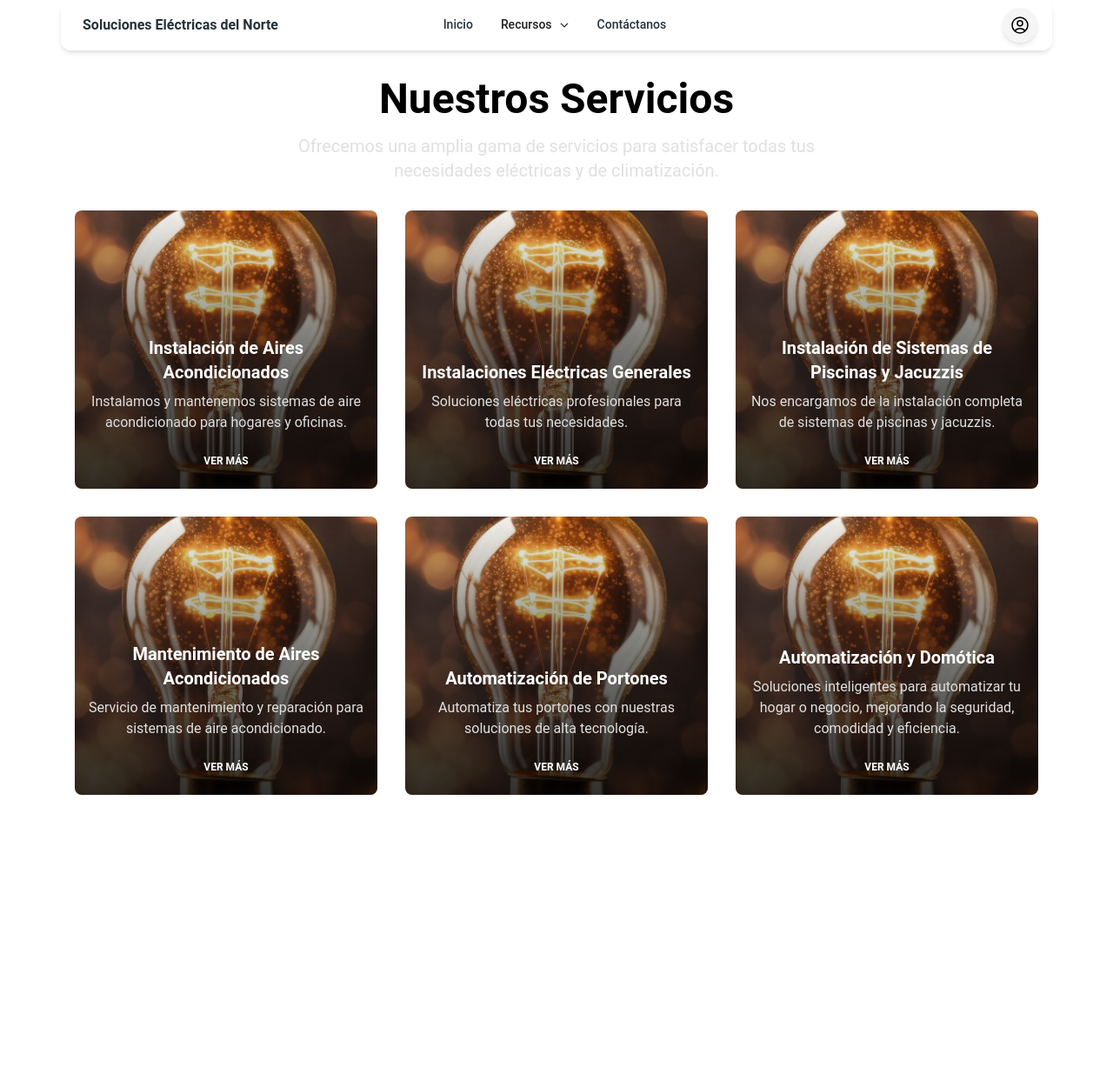
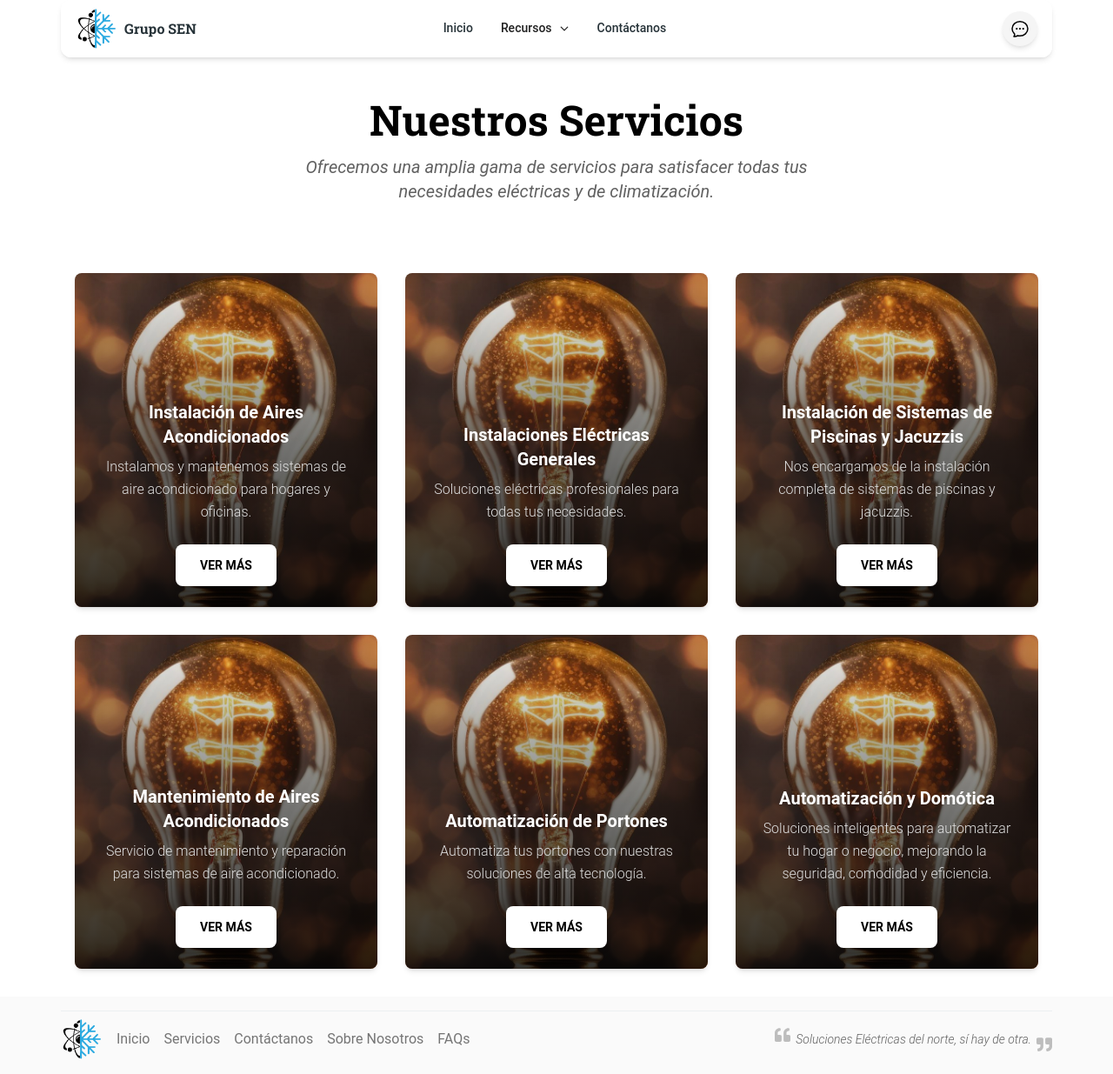
Before and after one commit to JosueMatamoros/soluciones_electricas, a React (Vite) app in the folder SolucionesElectricas/: page /servicios in a window 1280 px wide. Shown: the whole page at 87% size. Before the commit the page ends 914 px from the top, so only its background shows below. Built offline with nearby package versions, Linux system fonts and the light colour scheme.

Commit message:
feat: Add contact form and quote component

```diff
--- a/SolucionesElectricas/src/App.jsx
+++ b/SolucionesElectricas/src/App.jsx
@@ -2,12 +2,18 @@ import React from "react";
 import { BrowserRouter as Router } from "react-router-dom";
 import Routing from "./routes";
 import { NavbarWithMegaMenu } from "./shared/Header";
+import Footer from "./shared/Footer";
 
 function App() {
   return (
     <Router>
-      <NavbarWithMegaMenu />
-      <Routing />
+      <div className="flex flex-col min-h-screen">
+        <NavbarWithMegaMenu />
+        <div className="flex-grow">
+          <Routing />
+        </div>
+        <Footer />
+      </div>
     </Router>
   );
 }
--- a/SolucionesElectricas/src/components/BackgroundCard.jsx
+++ b/SolucionesElectricas/src/components/BackgroundCard.jsx
@@ -4,17 +4,18 @@ import {
   CardHeader,
   CardBody,
   Button,
+  Typography
 } from "@material-tailwind/react";
 import placeholderImage from "../assets/placeholder.webp";
 import { useNavigate } from 'react-router-dom';
 
 export default function BackgroundCard({ title, description, image = placeholderImage, path = "/" }) {
-  const navigate = useNavigate(); // Importa el hook useNavigate
+  const navigate = useNavigate();
 
   return (
     <Card
-      shadow={false}
-      className="relative h-80 w-full max-w-sm overflow-hidden text-center bg-darkGray rounded-lg"
+      shadow={true}
+      className="relative h-96 w-full max-w-sm overflow-hidden text-center rounded-lg transform transition duration-500 hover:scale-105 hover:shadow-2xl"
     >
       <CardHeader
         floated={false}
@@ -22,15 +23,21 @@ export default function BackgroundCard({ title, description, image = placeholder
         className="absolute inset-0 m-0 h-full w-full rounded-none bg-cover bg-center"
         style={{ backgroundImage: `url(${image})` }}
       >
-        {/* Overlay Gradiente */}
+        {/* Overlay con Gradiente para oscurecer la imagen */}
         <div className="absolute inset-0 bg-gradient-to-t from-black/80 via-black/50 to-transparent"></div>
       </CardHeader>
-      <CardBody className="absolute bottom-0 left-0 right-0 p-4 text-white">
-        <h2 className="text-xl font-bold mb-2">{title}</h2>
-        <p className="text-gray-300">{description}</p>
+      <CardBody className="absolute bottom-0 left-0 right-0 p-6 text-white">
+        {/* Título del Card */}
+        <Typography variant="h5" className="font-bold mb-2">
+          {title}
+        </Typography>
+        {/* Descripción con tipografía ajustada */}
+        <Typography variant="paragraph" className="text-gray-300">
+          {description}
+        </Typography>
         <Button
-          size="sm"
-          className="mt-4 bg-primary text-white hover:bg-primaryDark"
+          size="lg"
+          className="mt-6 bg-white text-black font-semibold shadow-md hover:bg-gray-200 hover:shadow-lg transition duration-300 ease-in-out"
           onClick={() => navigate(path)}
         >
           Ver más
--- /dev/null
+++ b/SolucionesElectricas/src/components/Quote.tsx
@@ -0,0 +1,29 @@
+// src/components/Quote.tsx
+
+import React from 'react';
+import { FaQuoteLeft, FaQuoteRight } from 'react-icons/fa';
+import { Card, Typography} from '@material-tailwind/react';
+
+const Quote = () => {
+  return (
+    <div className="flex justify-center items-center bg-white py-10">
+      <Card className="max-w-2xl p-8 text-center shadow-lg">
+        {/* Cita con íconos */}
+        <div className="relative mb-6">
+          {/* Ícono de cita izquierda */}
+          <FaQuoteLeft className="absolute -top-6 -left-6 text-4xl text-gray-300" />
+
+          {/* Texto de la cita */}
+          <Typography variant="lead" className="italic text-gray-700 font-serif px-6">
+            Soluciones Eléctricas del norte, sí hay de otra.
+          </Typography>
+
+          {/* Ícono de cita derecha */}
+          <FaQuoteRight className="absolute -bottom-6 -right-6 text-4xl text-gray-300" />
+        </div>
+      </Card>
+    </div>
+  );
+};
+
+export default Quote;
--- /dev/null
+++ b/SolucionesElectricas/src/components/contact/contactForm.tsx
@@ -0,0 +1,69 @@
+import React from 'react';
+import { Card, CardBody, Input, Button, Typography, Textarea } from '@material-tailwind/react';
+import { FaPhoneAlt, FaEnvelope } from 'react-icons/fa';
+
+const ContactForm: React.FC = () => {
+  return (
+    <div className="flex justify-center items-center p-8 rounded-md w-full bg-gray-50">
+      <div className="max-w-6xl w-full grid grid-cols-1 lg:grid-cols-2 gap-8">
+        {/* Formulario de Contacto */}
+        <Card className="bg-white shadow-lg rounded-lg p-6">
+          <CardBody>
+            <Typography variant="h5" className="text-black mb-4 font-bold">
+              Contáctanos
+            </Typography>
+            <form className="grid grid-cols-1 md:grid-cols-2 gap-4 mb-6">
+              <div>
+                <Input label="Nombre" className="mb-4" />
+              </div>
+              <div>
+                <Input label="Apellido"  className="mb-4" />
+              </div>
+              <div className="col-span-2">
+                <Input label="Correo Electrónico" className="mb-4" />
+              </div>
+              <div className="col-span-2">
+                {/* Cambié el Input a Textarea para que el mensaje tenga más espacio */}
+                <Textarea label="Mensaje"  className="mb-4 h-32" />
+              </div>
+              <div className="col-span-2 flex justify-center">
+                <Button className="w-full bg-black text-white hover:bg-gray-800">
+                  ENVIAR MENSAJE
+                </Button>
+              </div>
+            </form>
+          </CardBody>
+        </Card>
+
+        {/* Información de Contacto */}
+        <Card className="bg-black text-white shadow-lg rounded-lg p-6">
+          <CardBody>
+            <Typography variant="h5" className="font-bold mb-4">
+              Información de Contacto
+            </Typography>
+            <Typography className="text-gray-400 mb-6">
+              ¿Necesitas más información? Ponte en contacto con nosotros.
+            </Typography>
+            <div className="space-y-4">
+              <div className="flex items-center space-x-3">
+                <FaEnvelope className="text-xl" />
+                <div>
+                  <Typography variant="small" className="font-bold">Contactanos via correo</Typography>
+                  <span>yarielsibaja@gmail.com</span>
+                </div>
+              </div>
+              <div className="flex items-center space-x-3">
+                <FaPhoneAlt className="text-xl" />
+                <div>
+                  <span>&nbsp;Yariel Sibaja<br />+506 6135-0349<br /></span>
+                </div>
+              </div>
+            </div>
+          </CardBody>
+        </Card>
+      </div>
+    </div>
+  );
+};
+
+export default ContactForm;
--- a/SolucionesElectricas/src/index.css
+++ b/SolucionesElectricas/src/index.css
@@ -1,3 +1,6 @@
+@import url('https://fonts.googleapis.com/css2?family=Roboto+Slab:wght@700&display=swap');
+@import url('https://fonts.googleapis.com/css2?family=Montserrat:wght@700&display=swap');
+
 @tailwind base;
 @tailwind components;
 @tailwind utilities;
--- a/SolucionesElectricas/src/pages/homePage.jsx
+++ b/SolucionesElectricas/src/pages/homePage.jsx
@@ -1,6 +1,8 @@
 import React from "react";
 import videoFile from "../assets/backgroundVideo.mp4";
 import { ServiceCard } from "../components/CardService";
+import Quote from "../components/Quote";
+import ContactForm from "../components/contact/contactForm";
 
 export default function HomePage() {
   return (
@@ -75,6 +77,7 @@ export default function HomePage() {
           </div>
         </div>
       </section>
+      <ContactForm />
     </div>
   );
 }
--- a/SolucionesElectricas/src/pages/services.jsx
+++ b/SolucionesElectricas/src/pages/services.jsx
@@ -1,4 +1,3 @@
-// src/components/Services.jsx
 import React from 'react';
 import { motion } from 'framer-motion';
 import BackgroundCard from '../components/BackgroundCard';
@@ -10,7 +9,7 @@ export default function Services() {
       title: "Instalación de Aires Acondicionados",
       description:
         "Instalamos y mantenemos sistemas de aire acondicionado para hogares y oficinas.",
-      image: placeholderImage, // Puedes usar diferentes imágenes para cada servicio
+      image: placeholderImage,
       path: "/servicios/AC",
     },
     {
@@ -46,15 +45,14 @@ export default function Services() {
       image: placeholderImage,
       path: "/servicios/domotica",
     }
-
   ];
 
   return (
     <div className="min-h-screen bg-darkGray">
       {/* Encabezado */}
-      <header className="py-8 px-4 text-center bg-darkBlue">
+      <header className="py-12 px-4 text-center bg-darkBlue">
         <motion.h1
-          className="text-4xl md:text-5xl font-bold mb-4"
+          className="text-4xl md:text-5xl font-roboto-slab text-black mb-4"
           initial={{ opacity: 0, y: -50 }}
           animate={{ opacity: 1, y: 0 }}
           transition={{ duration: 0.5 }}
@@ -62,7 +60,7 @@ export default function Services() {
           Nuestros Servicios
         </motion.h1>
         <motion.p
-          className="text-xl max-w-2xl mx-auto text-gray-300"
+          className="text-xl max-w-2xl mx-auto text-gray-700 italic font-roboto"
           initial={{ opacity: 0, y: 50 }}
           animate={{ opacity: 1, y: 0 }}
           transition={{ duration: 0.5, delay: 0.2 }}
@@ -72,7 +70,7 @@ export default function Services() {
       </header>
 
       {/* Cuerpo Principal */}
-      <main className="container mx-auto px-4">
+      <main className="container mx-auto px-4 py-8 font-roboto">
         <div className="grid grid-cols-1 sm:grid-cols-2 lg:grid-cols-3 gap-8">
           {servicios.map((servicio, index) => (
             <BackgroundCard
--- /dev/null
+++ b/SolucionesElectricas/src/shared/Footer.tsx
@@ -0,0 +1,55 @@
+import React from "react";
+import { Link } from "react-router-dom";
+import { Typography } from "@material-tailwind/react";
+import { FaQuoteLeft, FaQuoteRight } from 'react-icons/fa';
+
+const logo = "/logo.png";
+
+const Footer = () => {
+  return (
+    <footer className="py-4 bg-gray-50">
+      <div className="container mx-auto flex flex-col lg:flex-row justify-between items-center border-t border-blue-gray-50 pt-2">
+        {/* Logo y navegación */}
+        <div className="flex flex-col items-start lg:items-center lg:flex-row">
+          {/* Logo */}
+          <img src={logo} alt="Logo" className="h-12 w-auto mr-4 mb-2 lg:mb-0" />
+
+          {/* Navegación */}
+          <nav className="flex flex-col lg:flex-row gap-4 text-gray-600">
+            <Link to="/" className="hover:text-gray-900">
+              Inicio
+            </Link>
+            <Link to="/servicios" className="hover:text-gray-900">
+              Servicios
+            </Link>
+            <Link to="/contacto" className="hover:text-gray-900">
+              Contáctanos
+            </Link>
+            <Link to="/nosotros" className="hover:text-gray-900">
+              Sobre Nosotros
+            </Link>
+            <Link to="/faqs" className="hover:text-gray-900">
+                FAQs
+            </Link>
+          </nav>
+        </div>
+
+        {/* Cita pequeña */}
+        <div className="mt-6 lg:mt-0 relative text-center">
+          {/* Ícono de cita izquierda */}
+          <FaQuoteLeft className="absolute -top-1 left-0 text-lg text-gray-400" />
+
+          {/* Texto de la cita */}
+          <Typography variant="small" className="italic text-gray-700 px-6">
+            Soluciones Eléctricas del norte, sí hay de otra.
+          </Typography>
+
+          {/* Ícono de cita derecha */}
+          <FaQuoteRight className="absolute -bottom-1 right-0 text-lg text-gray-400" />
+        </div>
+      </div>
+    </footer>
+  );
+};
+
+export default Footer;
--- a/SolucionesElectricas/src/shared/Header.jsx
+++ b/SolucionesElectricas/src/shared/Header.jsx
@@ -21,16 +21,20 @@ import {
   ChevronDownIcon,
   Bars3Icon,
   XMarkIcon,
-  UserCircleIcon,
+  ChatBubbleOvalLeftEllipsisIcon,
+  EnvelopeIcon,
+  PhoneIcon as PhoneIconOutline,
 } from "@heroicons/react/24/outline";
 
 import {
   SunIcon,
+  UserGroupIcon,
   PhoneIcon,
-  UserGroupIcon,
-  EnvelopeIcon,
-  ChatBubbleOvalLeftEllipsisIcon,
 } from "@heroicons/react/24/solid";
+
+import { FaWhatsapp } from "react-icons/fa";
+
+const logo = "/logo.png";
 
 const navListMenuItems = [
   {
@@ -179,17 +183,18 @@ export function NavbarWithMegaMenu() {
     <Navbar className="mx-auto max-w-screen-xl px-4 py-2 relative">
       <div className="flex items-center justify-between text-blue-gray-900">
         <div className="flex items-center">
+        <img src={logo} alt="Logo" className="h-12 w-auto mb-2 lg:mb-0" />
           <Typography
             as={Link}
             to="/"
             variant="h6"
-            className="cursor-pointer py-1.5 lg:ml-2"
+            className="cursor-pointer py-1.5 lg:ml-2 font-roboto-slab"
           >
-            Soluciones Eléctricas del Norte
+            Grupo SEN
           </Typography>
         </div>
 
-        <div className="hidden absolute lg:flex left-0 right-0 flex-1 justify-center">
+        <div className="hidden absolute lg:flex left-0 right-0 flex-1">
           <NavList />
         </div>
 
@@ -200,15 +205,15 @@ export function NavbarWithMegaMenu() {
                 size="md"
                 className="rounded-full bg-gray-100 text-black"
               >
-                <UserCircleIcon className="h-6 w-6" />
+                <ChatBubbleOvalLeftEllipsisIcon className="h-6 w-6" />
               </IconButton>
             </SpeedDialHandler>
             <SpeedDialContent className="flex-row space-x-2">
               <SpeedDialAction>
-                <ChatBubbleOvalLeftEllipsisIcon className="h-5 w-5" />
+                <FaWhatsapp className="h-5 w-5" />
               </SpeedDialAction>
               <SpeedDialAction>
-                <PhoneIcon className="h-5 w-5" />
+                <PhoneIconOutline className="h-5 w-5" />
               </SpeedDialAction>
               <SpeedDialAction>
                 <EnvelopeIcon className="h-5 w-5" />
```
Also changed, not shown: SolucionesElectricas/tailwind.config.js (+7 -2 lines), SolucionesElectricas/public/logo.png (added).
